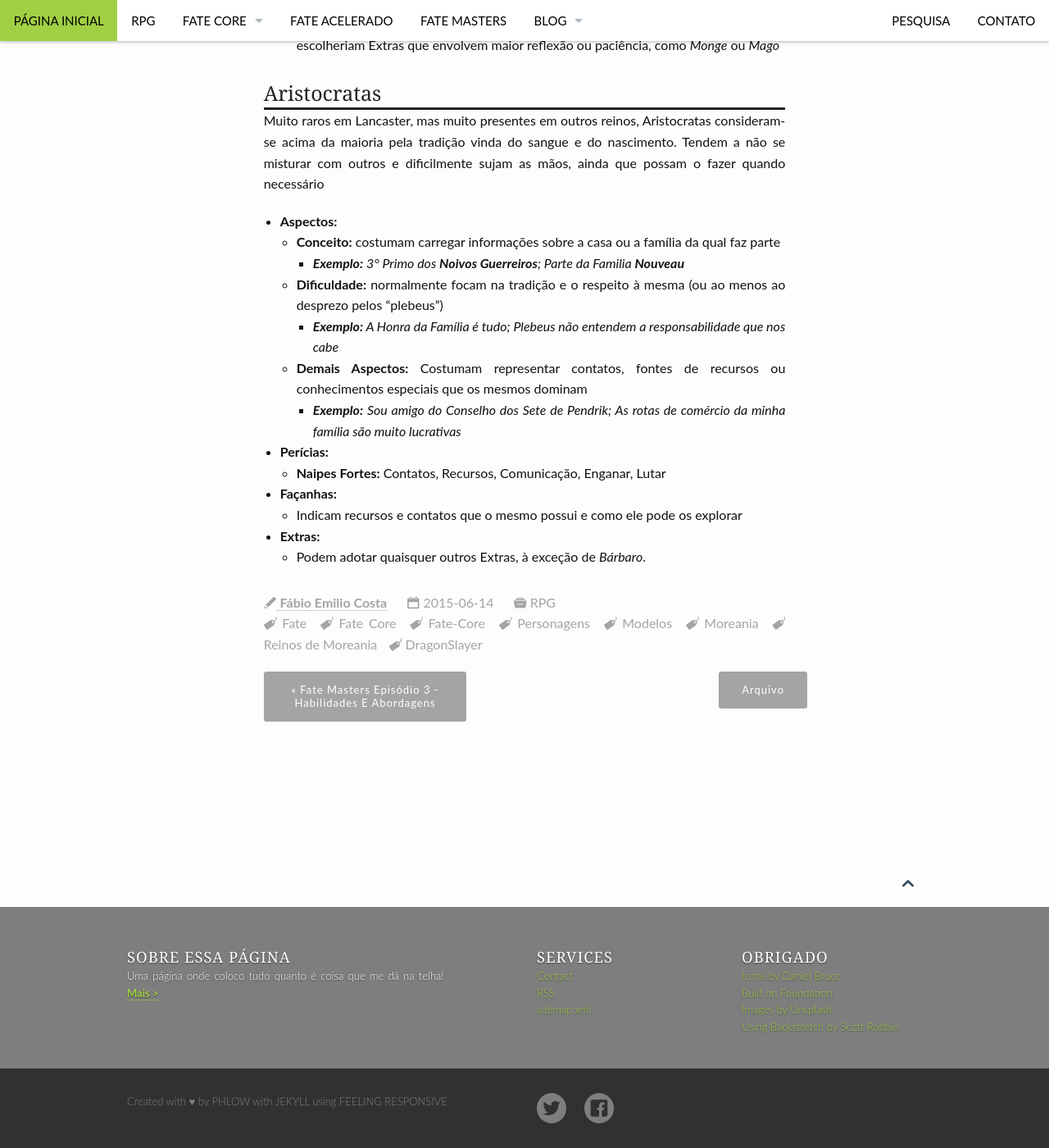
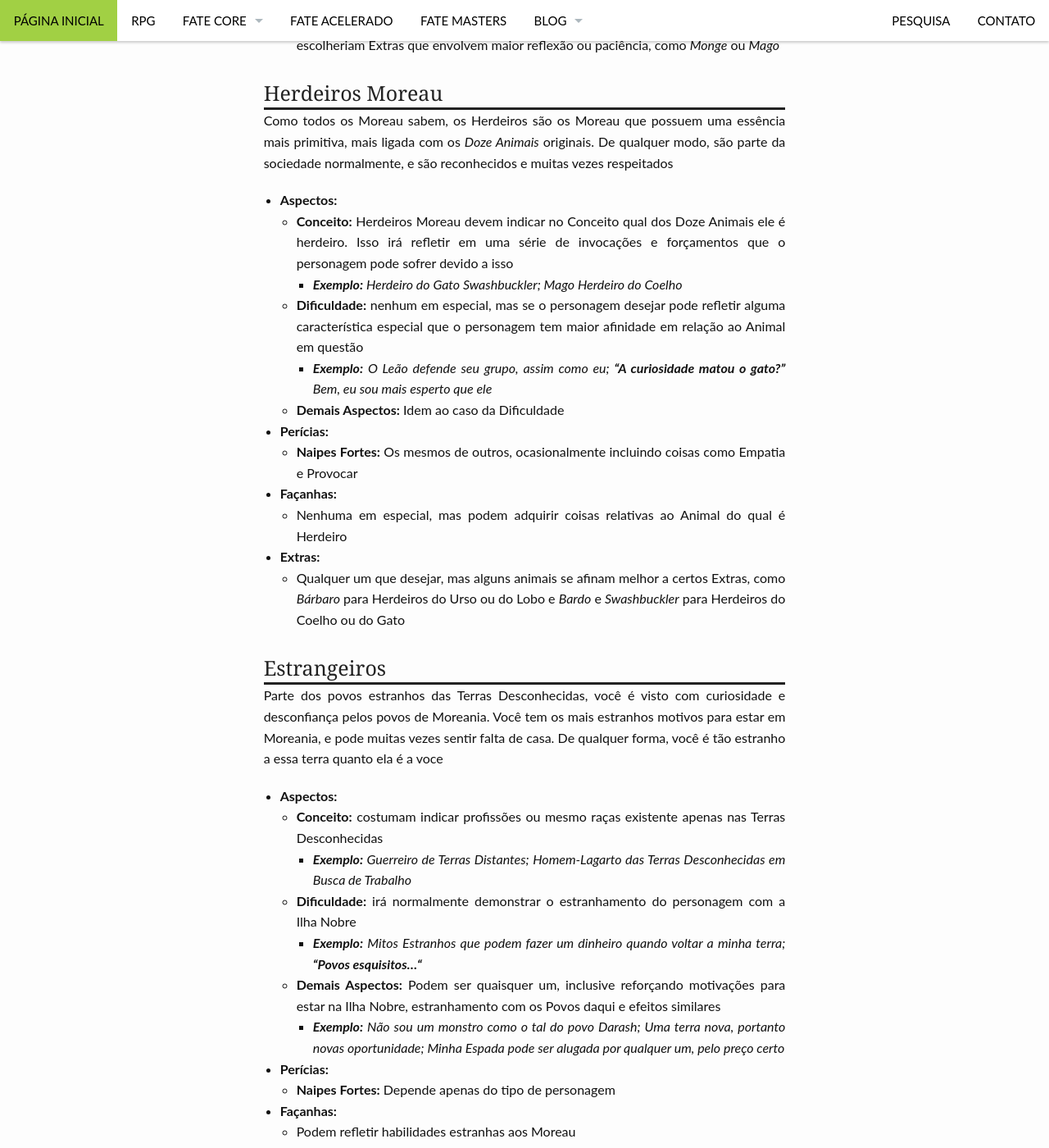
Before and after one commit to fabiocosta0305/fabiocosta0305.github.io-old, a Jekyll site: the page built from _posts/RPG/2015-06-14-TemplatesDestinoDeMoreania.md, in a window 1280 px wide and 1400 px high, scrolled down 8281 px. Shown: the whole window at 82% size. Built offline with Jekyll 4.4.1, drawn with Linux system fonts in a browser that asks for light colours; some of the changed text lies outside the part shown.

Commit message:
Novos Modelos - Estrangeiro e Herdeiros Moreau

```diff
--- a/_posts/RPG/2015-06-14-TemplatesDestinoDeMoreania.md
+++ b/_posts/RPG/2015-06-14-TemplatesDestinoDeMoreania.md
@@ -400,6 +400,67 @@ cantados pelos bardos.
   *Ladino*.  Dificilmente   escolheriam  Extras  que   envolvem  maior
   reflexão ou paciência, como *Monge* ou *Mago*
 
+### Herdeiros Moreau
+
+Como todos os Moreau sabem, os Herdeiros são os Moreau que possuem uma
+essência   mais  primitiva,   mais  ligada   com  os   *Doze  Animais*
+originais. De qualquer modo, são parte da sociedade normalmente, e são
+reconhecidos e muitas vezes respeitados
+
+- **Aspectos:**
+   - **Conceito:** Herdeiros Moreau devem indicar no Conceito qual dos
+     Doze Animais  ele é herdeiro. Isso  irá refletir em uma  série de
+     invocações e  forçamentos que o  personagem pode sofrer  devido a
+     isso
+      - *__Exemplo:__ Herdeiro do Gato  Swashbuckler; Mago Herdeiro do
+        Coelho*
+   - **Dificuldade:** nenhum em especial,  mas se o personagem desejar
+     pode refletir alguma característica especial que o personagem tem
+     maior afinidade em relação ao Animal em questão
+      - *__Exemplo:__ O  Leão defende seu  grupo, assim como  eu; __"A
+        curiosidade matou o gato?"__ Bem, eu sou mais esperto que ele*
+   - **Demais  Aspectos:** Idem ao caso da Dificuldade
+- **Perícias:**
+  - **Naipes Fortes:**  Os mesmos de outros,  ocasionalmente incluindo
+    coisas como Empatia e Provocar
+- **Façanhas:**
+  - Nenhuma em especial, mas podem adquirir coisas relativas ao Animal
+    do qual é Herdeiro
+- **Extras:**
+  - Qualquer um  que desejar,  mas alguns animais  se afinam  melhor a
+    certos Extras, como *Bárbaro* para Herdeiros  do Urso ou do Lobo e
+    *Bardo* e *Swashbuckler* para Herdeiros do Coelho ou do Gato
+
+### Estrangeiros
+
+Parte dos povos  estranhos das Terras Desconhecidas, você  é visto com
+curiosidade e desconfiança  pelos povos de Moreania. Você  tem os mais
+estranhos motivos para  estar em Moreania, e pode  muitas vezes sentir
+falta de  casa. De qualquer  forma, você é  tão estranho a  essa terra
+quanto ela é a voce
+
+- **Aspectos:**
+   - **Conceito:**   costumam  indicar   profissões  ou   mesmo  raças
+     existente apenas nas Terras Desconhecidas
+      - *__Exemplo:__ Guerreiro de Terras Distantes; Homem-Lagarto das
+        Terras Desconhecidas em Busca de Trabalho*
+   - **Dificuldade:**  irá normalmente  demonstrar o  estranhamento do
+     personagem com a Ilha Nobre
+      - *__Exemplo:__  Mitos Estranhos  que  podem  fazer um  dinheiro
+        quando voltar a minha terra; __"Povos esquisitos..."__*
+   - **Demais Aspectos:** Podem ser quaisquer um, inclusive reforçando
+     motivações para estar  na Ilha Nobre, estranhamento  com os Povos
+     daqui e efeitos similares
+      - *__Exemplo:__ Não  sou um monstro  como o tal do  povo Darash;
+        Uma terra nova, portanto novas oportunidade; Minha Espada pode
+        ser alugada por qualquer um, pelo preço certo*
+- **Perícias:**
+  - **Naipes  Fortes:**  Depende apenas do tipo de personagem
+- **Façanhas:**
+  - Podem refletir habilidades estranhas aos Moreau
+- **Extras:**
+  - Podem  adotar  quaisquer outros  Extras,  à  exceção de  *Herdeiro
+    Moreau*.
 
 ### Aristocratas
 
```
